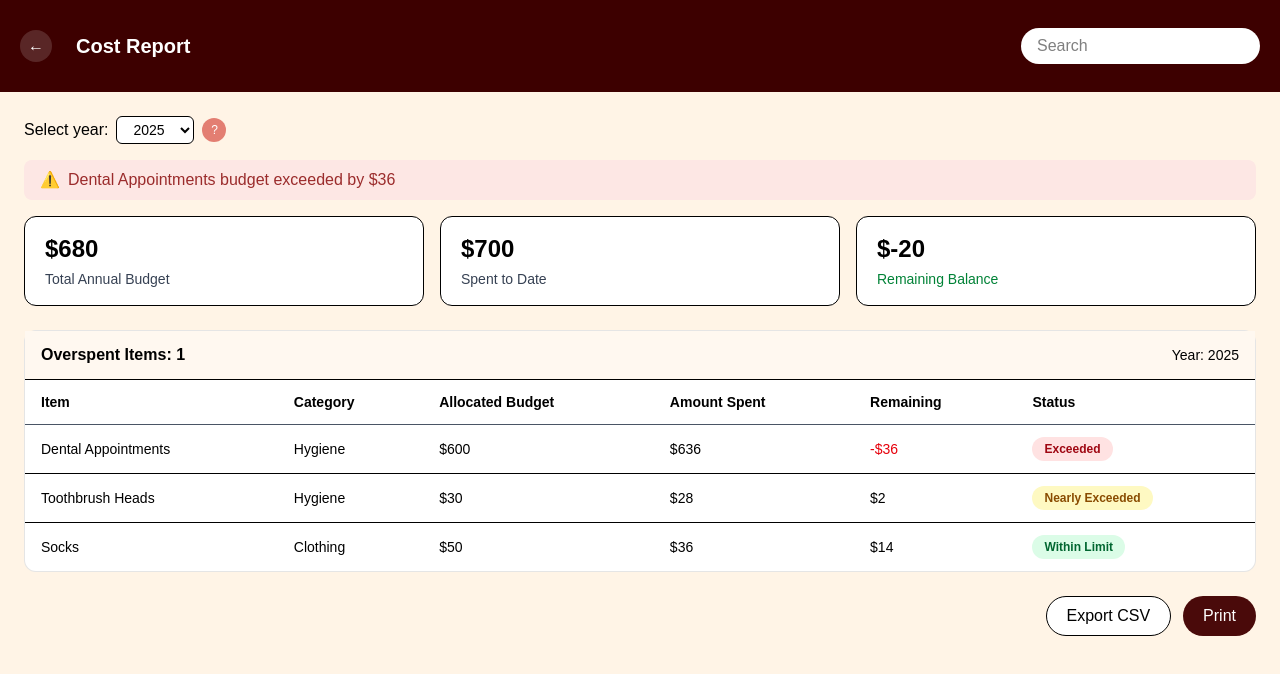
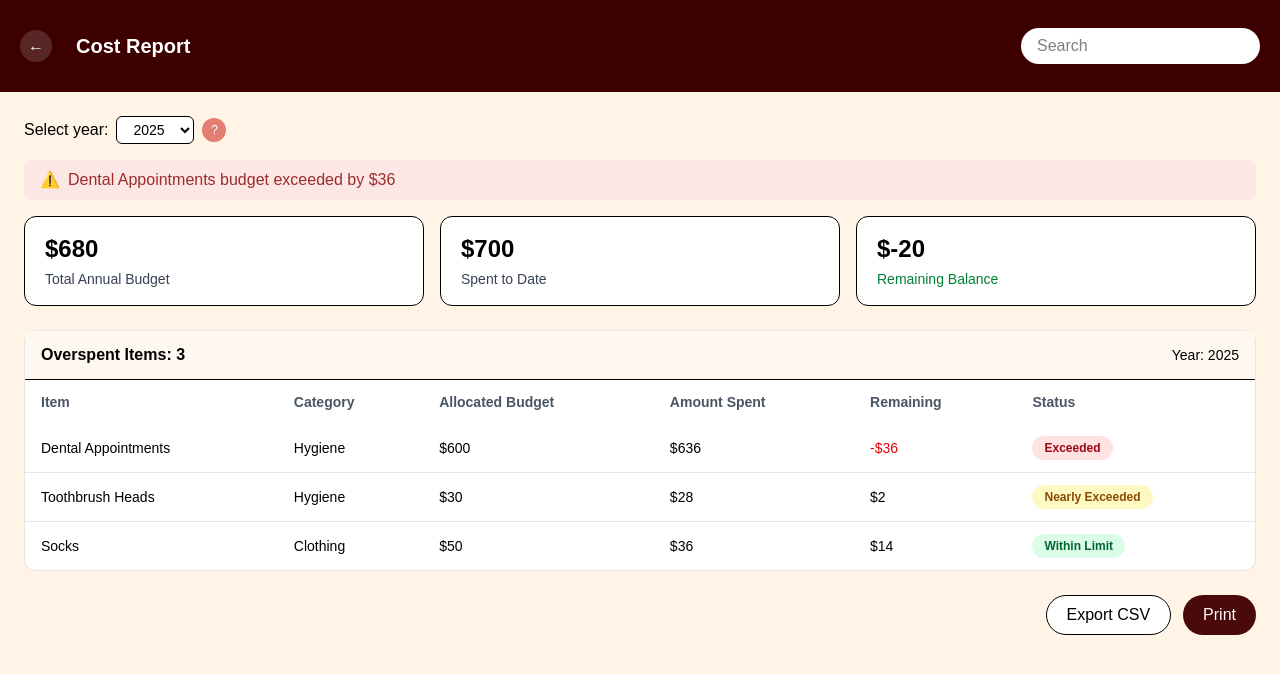
Before and after one commit to 404-Project-Not-Found/Scheduling-of-Care, a Next.js app: page /dashboard/cost-reports in a window 1280 px wide. Shown: the top 674 px of the page. Built offline with nearby package versions, Linux system fonts and the light colour scheme.

Commit message:
Add overflow-x to cost report table, remove ? button redirect, and fix request table layout

```diff
--- a/src/components/calendar/CalendarPills.tsx
+++ b/src/components/calendar/CalendarPills.tsx
@@ -1,6 +1,5 @@
 "use client";
 
-import Link from "next/link";
 import Pill from "@/components/ui/Pill";
 
 type CalendarPillsProps = {
@@ -13,14 +12,15 @@ export default function CalendarPills({ requestsCount = 1 }: CalendarPillsProps)
       <Pill href="/dashboard/cost-reports" label="Cost Reports" className="w-36" />
       <Pill href="/dashboard/requests" label={`Requests: ${requestsCount}`} className="w-36" />
 
-      <Link
-        href="/help"
-        aria-label="Help"
+
+      <button
+        type="button"
         className="inline-flex items-center justify-center h-9 w-9 rounded-full
-                   bg-[#E37E72] text-white leading-none"
+                   bg-[#E37E72] text-white leading-none cursor-default"
+        disabled
       >
         <span className="-translate-y-[1px] text-base font-semibold">?</span>
-      </Link>
+      </button>
     </div>
   );
 }
--- a/src/components/cost/OverspentTable.tsx
+++ b/src/components/cost/OverspentTable.tsx
@@ -16,23 +16,20 @@ type Props = {
   year: string;
 };
 
-function remaining(allocated: number, spent: number) {
-  return allocated - spent; // negative means overspent
-}
-
 export default function OverspentTable({ items, year }: Props) {
-  const overs = items.filter((i) => i.status === "Exceeded");
   return (
     <div className="rounded-xl border border-black/10 bg-white text-black">
+      {/* Header */}
       <div className="px-4 py-3 border-b bg-[#fff8f0] flex items-center justify-between">
-        <div className="font-semibold">Overspent Items: {overs.length}</div>
-        <div className="text-sm text-black">Year: {year}</div>
+        <div className="font-semibold">Overspent Items: {items.length}</div>
+        <div className="text-sm">Year: {year}</div>
       </div>
 
-      <div>
-        <table className="w-full text-left text-sm divide-y">
+
+      <div className="overflow-x-auto">
+        <table className="min-w-[900px] w-full text-left text-sm">
           <thead className="text-gray-600">
-            <tr className="text-black">
+            <tr>
               <th className="px-4 py-3">Item</th>
               <th className="px-4 py-3">Category</th>
               <th className="px-4 py-3">Allocated Budget</th>
@@ -41,19 +38,22 @@ export default function OverspentTable({ items, year }: Props) {
               <th className="px-4 py-3">Status</th>
             </tr>
           </thead>
-          <tbody className="divide-y">
+
+          <tbody className="divide-y divide-gray-200">
             {items.map((r) => {
-              const rem = remaining(r.allocated, r.spent);
+              const rem = r.allocated - r.spent;
               const tone =
-                r.status === "Exceeded" ? "red" : r.status === "Nearly Exceeded" ? "yellow" : "green";
+                r.status === "Exceeded" ? "red" :
+                r.status === "Nearly Exceeded" ? "yellow" : "green";
+
               return (
-                <tr key={r.id} className="text-black">
+                <tr key={r.id}>
                   <td className="px-4 py-3">{r.item}</td>
                   <td className="px-4 py-3">{r.category}</td>
                   <td className="px-4 py-3">${r.allocated}</td>
                   <td className="px-4 py-3">${r.spent}</td>
                   <td className={`px-4 py-3 ${rem < 0 ? "text-red-600" : ""}`}>
-                    {rem < 0 ? "-" : ""}${Math.abs(rem)}
+                    {rem < 0 ? `-$${Math.abs(rem)}` : `$${rem}`}
                   </td>
                   <td className="px-4 py-3">
                     <Badge tone={tone as any}>{r.status}</Badge>
--- a/src/components/requests/RequestsTable.tsx
+++ b/src/components/requests/RequestsTable.tsx
@@ -24,7 +24,7 @@ export default function RequestsTable({ data }: Props) {
       </div>
 
       <div className="overflow-x-auto">
-        <table className="w-full text-left text-sm">
+        <table className="w-full text-left text-sm divide-y">
           <thead className="text-gray-600">
             <tr>
               <th className="px-4 py-3">Task</th>
```
